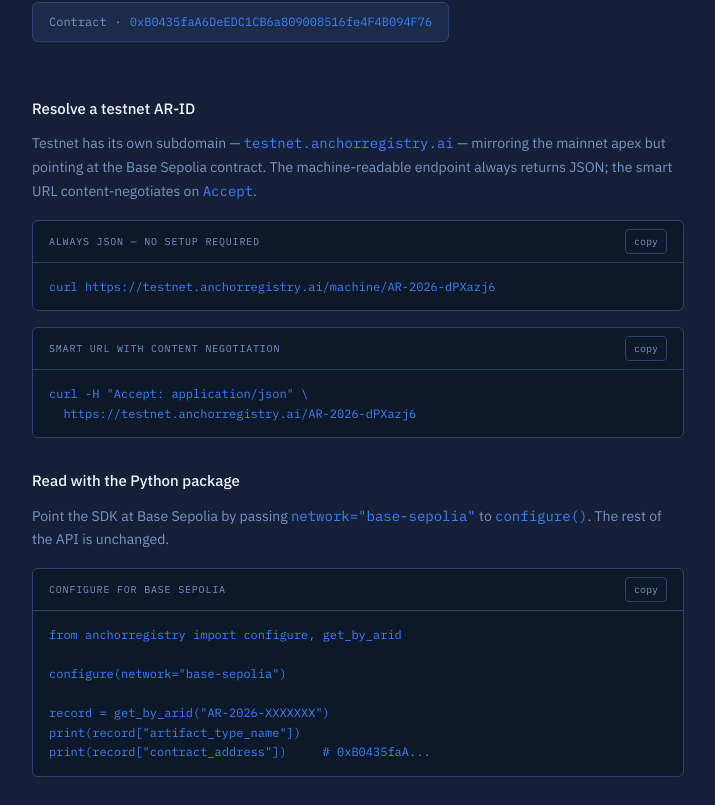
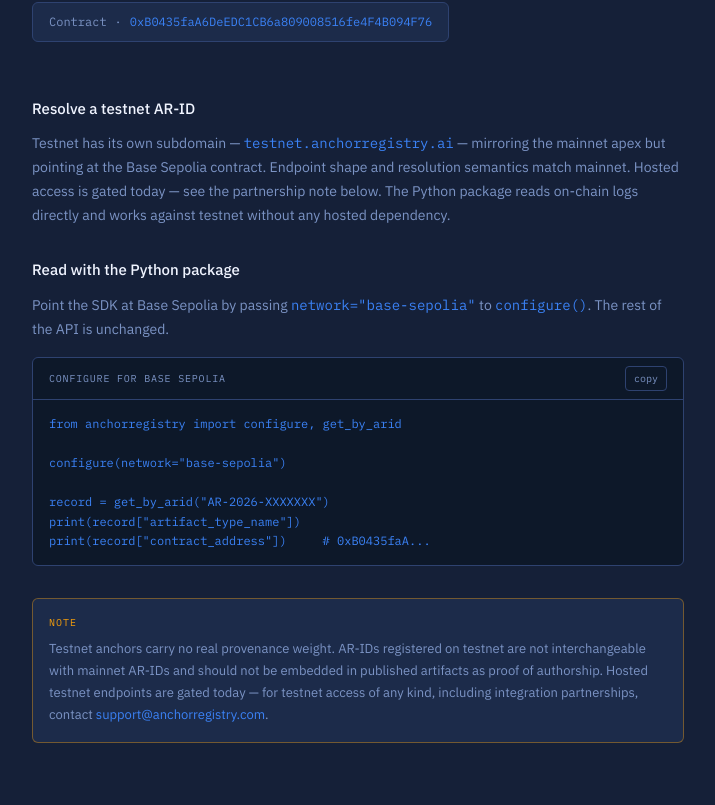
Before and after one commit to AnchorRegistry/ar-ui, a Next.js app: page /developers in a window 1280 px wide. Shown: the part 9152-9957 px from the top of the page, without its empty margins (404-1119 px from the left). Built offline with nearby package versions, Linux system fonts and the light colour scheme.

Commit message:
docs(developers): drop testnet curl examples until hosted access is public

```diff
--- a/app/developers/page.tsx
+++ b/app/developers/page.tsx
@@ -727,20 +727,12 @@ print(status["continuation"])   # AR-2026-YYYYYYY`}
               <Prose className="mb-4">
                 Testnet has its own subdomain —{' '}
                 <span className="font-mono text-electric-blue">testnet.anchorregistry.ai</span>{' '}
-                — mirroring the mainnet apex but pointing at the Base Sepolia contract. The
-                machine-readable endpoint always returns JSON; the smart URL content-negotiates
-                on <span className="font-mono text-electric-blue">Accept</span>.
+                — mirroring the mainnet apex but pointing at the Base Sepolia contract.
+                Endpoint shape and resolution semantics match mainnet. Hosted access is
+                gated today — see the partnership note below. The Python package
+                reads on-chain logs directly and works against testnet without any hosted
+                dependency.
               </Prose>
-              <CopyCodeBlock label="Always JSON — no setup required">
-{`curl https://testnet.anchorregistry.ai/machine/AR-2026-dPXazj6`}
-              </CopyCodeBlock>
-
-              <div className="mt-4">
-                <CopyCodeBlock label="Smart URL with content negotiation">
-{`curl -H "Accept: application/json" \\
-  https://testnet.anchorregistry.ai/AR-2026-dPXazj6`}
-                </CopyCodeBlock>
-              </div>
 
               <h3 className="mb-3 mt-8 text-[15px] font-medium text-off-white">Read with the Python package</h3>
               <Prose className="mb-4">
@@ -766,8 +758,9 @@ print(record["contract_address"])     # 0xB0435faA...`}
                 <p className="text-[13px] leading-[1.7] text-muted-slate">
                   Testnet anchors carry no real provenance weight. AR-IDs registered on testnet
                   are not interchangeable with mainnet AR-IDs and should not be embedded in
-                  published artifacts as proof of authorship. Public testnet access is
-                  read-only — for testnet write access or integration partnerships, contact{' '}
+                  published artifacts as proof of authorship. Hosted testnet endpoints are
+                  gated today — for testnet access of any kind, including integration
+                  partnerships, contact{' '}
                   <a href="mailto:support@anchorregistry.com" className="text-electric-blue hover:underline">
                     support@anchorregistry.com
                   </a>.
```
